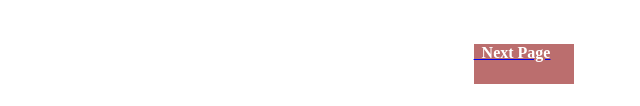
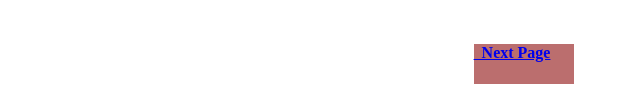
Before and after one commit to SipraGhosh/Hakerrank-Sql, a plain HTML site: page index.html in a window 1280 px wide. Shown: the part 1606-1712 px from the top of the page, 640-1280 px from the left. Drawn offline with Linux system fonts and the light colour scheme.

Commit message:
Update index.html

```diff
--- a/index.html
+++ b/index.html
@@ -98,7 +98,7 @@
         <div class="qn">Japanese Cities' Names</div>
         <div class="q">Query the names of all the Japanese cities in the CITY table. The COUNTRYCODE for Japan is JPN.</div>
         <div class="ans"><b>Ans: </b>select name from city where countrycode='JPN';</div>
-        <div class="h"><a href="https://sipraghosh.github.io/-Weather-Observation-Station-Hakerrank/"><font color="white"><b> &nbsp; Next Page</b></font></a></div>
+        <div class="h"><a href="https://sipraghosh.github.io/-Weather-Observation-Station-Hakerrank/"><b> &nbsp; Next Page</b></a></div>
         <div class="e"></div>
     </body>
 </html>
```
